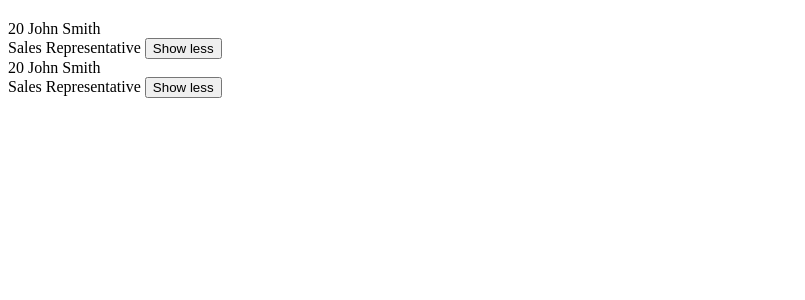
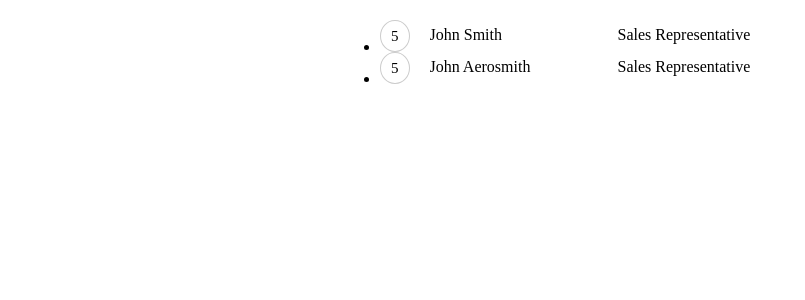
Before and after one commit to ViktorDojcinovski/S-accordion-with-Angular-6, an Angular app: page /accordion in a window 1280 px wide. Shown: the top 300 px of the page, without its empty margins (0-805 px from the left). Built offline with nearby package versions, Linux system fonts and the light colour scheme; what angular-bootstrap-md would draw is missing.

Commit message:
Add styling

```diff
--- a/src/app/accordion/accordion.component.html
+++ b/src/app/accordion/accordion.component.html
@@ -1,13 +1,24 @@
   <h2 ></h2>
-  <div *ngFor="let employee of employees">
-    <div class="list-item close">
+  <section id="accordion-section" class="card">
+    <ul class="list-group">
+      <li class="list-group-item s-close" *ngFor="let employee of employees">
         <div class="list-item-heading">
           <span> {{employee.score}} </span>
           <span> {{employee.name}} </span>
+          <span> {{employee.position}} </span>
         </div><!-- .list-item -->
         <div class="list-item-meta">
-        <span> {{employee.position}} </span>
-        <button type="button" class="btn btn-secondary show-less">Show less</button>
+          <div class="row">
+            <div class="col-md-5">
+              <small>Phone number:</small>
+              <p> {{employee.phone}} </p>
+
+              <small>Email:</small>
+              <p> {{employee.email}} </p>
+            </div>
+          </div>
+          <small class="show-less"> Show less </small>
         </div><!-- .list-item-meta -->
-    </div>
-  </div><!-- ng-for -->
+      </li><!-- ng-for -->
+    </ul><!-- .list-group -->
+  </section>
--- a/src/app/accordion/accordion.component.scss
+++ b/src/app/accordion/accordion.component.scss
@@ -0,0 +1,92 @@
+/* Media devices  */
+
+    $smaller-than-17-inch: "only screen and (max-width : 1366px)";
+    $smaller-than-15-inch: "only screen and (max-width : 1280px)";
+    $larger-than-lg: "only screen and (min-width : 1200px)";
+    $larger-than-md: "only screen and (min-width : 992px)";
+    $larger-than-sm: "only screen and (min-width : 768px)";
+    $larger-than-xs: "only screen and (min-width : 576px)";
+    $ipad-landscape: "only screen and (max-width : 1024px)";
+    $ipad-portrait: "only screen and (max-width : 768px)";
+    $handheld: "only screen and (max-width : 480px)";
+
+/* clearfix */
+
+    %clearfix {
+        &:after {
+            content: "";
+            clear: both;
+            display: table;
+        }
+    }
+
+
+#accordion-section {
+    margin: 0 auto;
+    width: 50%;
+    max-width: 600px;
+    @media #{$handheld} {
+        width: 100%;
+    }
+    .show-less {
+        display: block;
+        float: left;
+        pointer-events: all;
+        cursor: pointer;
+    }
+    .list-item-heading {
+        @extend %clearfix;
+        span:nth-child(1) {
+            padding: 5px 10px;
+            border: 1px solid #ccc;
+            border-radius: 50%;
+            margin-right: 20px;
+            font-size: 15px;
+            line-height: 20px;
+            width: auto;
+            height: auto;
+            float: left;
+        }
+        span:nth-child(2) {
+            margin-right: 20px;
+            width: 30%;
+            display: inline-block;
+            float: left;
+            overflow: hidden;
+            line-height: 30px;
+        }
+        span:nth-child(3) {
+            display: inline-block;
+            float: left;
+            line-height: 30px;
+        }
+    }
+    .s-close  {
+        .list-item-meta{
+            display:block;
+            height:0px;
+            float:left;
+            transform: scaleY(0);
+
+            /* transitions */
+            transition:height 0.4s ease-out;
+        }
+    }
+    .s-open {
+        .list-item-meta {
+            margin: 20px 0px 10px 0px;
+            padding-top: 10px;
+            display:block;
+            background-color: #fff;
+            width: 100%;
+            height: 50px;
+            transform: scaleY(1);
+            transform-origin: top;
+            box-sizing: border-box;
+
+            /* transitions */
+            transition:height 0.4s ease-in;
+            transition: transform 0.4s ease;
+        }
+    }
+}
--- a/src/app/accordion/accordion.component.ts
+++ b/src/app/accordion/accordion.component.ts
@@ -28,7 +28,7 @@ export class AccordionComponent implements OnInit, AfterViewInit {
 
   ngAfterViewInit() {
 
-    this.items = this.elementRef.nativeElement.querySelectorAll('.list-item');
+    this.items = this.elementRef.nativeElement.querySelectorAll('.list-group-item');
     this.item_headings = this.elementRef.nativeElement.querySelectorAll('.list-item-heading');
     this.show_less_btns = this.elementRef.nativeElement.querySelectorAll('.show-less');
     this.addListenersHeadings();
@@ -55,15 +55,15 @@ export class AccordionComponent implements OnInit, AfterViewInit {
   toggleMetaDescription(event) {
     const itemClass = event.currentTarget.parentNode.className;
     for (let i = 0; i < this.items.length; i++) {
-      this.items[i].className = 'list-item close';
+      this.items[i].className = 'list-group-item s-close';
     }
-    if (itemClass === 'list-item close') {
-        event.currentTarget.parentNode.className = 'list-item open';
+    if (itemClass === 'list-group-item s-close') {
+        event.currentTarget.parentNode.className = 'list-group-item s-open';
         event.currentTarget.removeEventListener('click', this.toggleMetaDescription.bind(this), false);
     }
   }
 
   showLessFunc(event) {
-    event.currentTarget.parentNode.parentNode.className = 'list-item close';
+    event.currentTarget.parentNode.parentNode.className = 'list-group-item s-close';
   }
 }
--- a/src/app/employee.service.ts
+++ b/src/app/employee.service.ts
@@ -7,6 +7,8 @@ import { Injectable } from '@angular/core';
   export interface Section {
     name: string;
     position: string;
+    phone: string;
+    email: string;
     score: number;
   }
 
@@ -25,12 +27,16 @@ export class EmployeeService {
       {
         name: 'John Smith',
         position: 'Sales Representative',
-        score: 20,
+        phone: '+9728888888',
+        email: 'john@email.com',
+        score: 5,
       },
       {
-        name: 'John Smith',
+        name: 'John Aerosmith',
         position: 'Sales Representative',
-        score: 20,
+        phone: '+9728888888',
+        email: 'john@email.com',
+        score: 5,
       }
     ];
 
```
Lines whose indentation alone changed are shown as unchanged.
